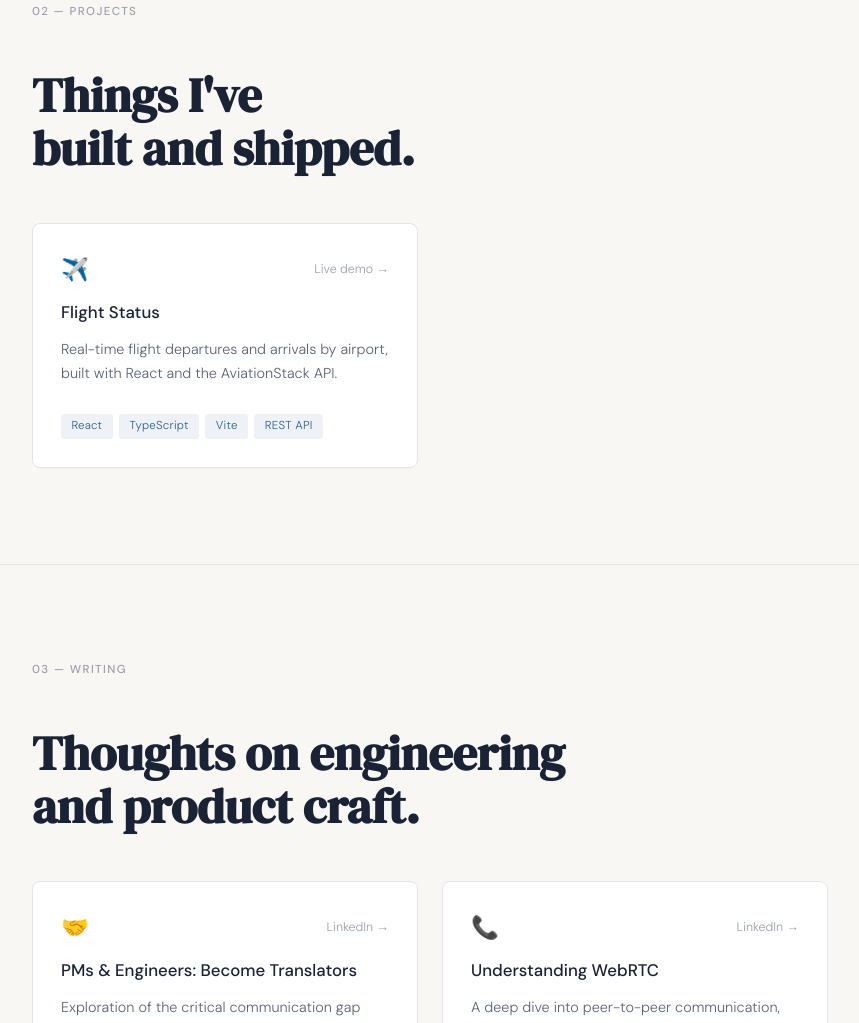
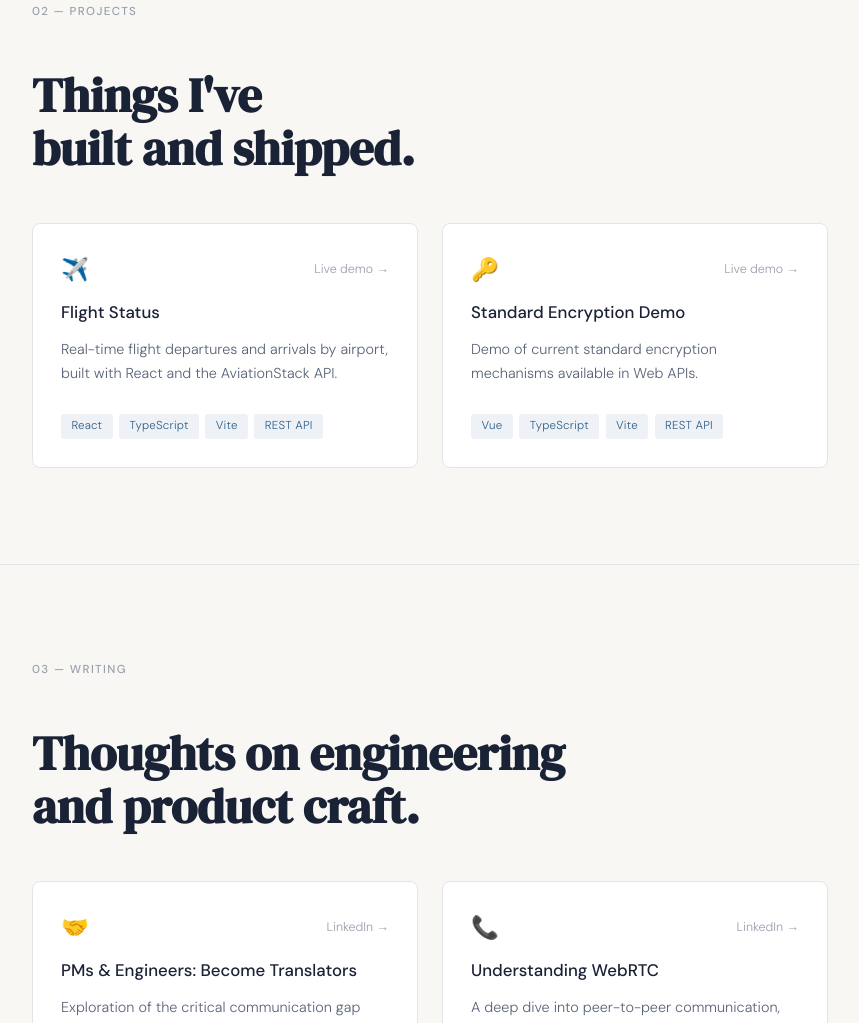
Before and after one commit to jorgeortega/jorgeortega.github.io, a plain HTML site: page index.html in a window 1280 px wide. Shown: the part 1857-2880 px from the top of the page, without its empty margins (210-1069 px from the left). Drawn offline with nearby package versions, Linux system fonts and the light colour scheme; a web font is replaced by a local one.

Commit message:
Add project standard-encryption-demo

```diff
--- a/index.html
+++ b/index.html
@@ -104,10 +104,12 @@
 
     <!-- PROJECTS -->
     <section id="projects">
+      <!-- Flight Status -->
       <div class="container">
         <p class="section-label">Projects</p>
         <h2>Things I've<br />built and shipped.</h2>
         <div class="projects-grid">
+          <!-- Flight Status -->
           <div class="project-card">
             <div class="project-card-header">
               <span class="project-icon">✈️</span>
@@ -126,6 +128,31 @@
             </p>
             <div class="timeline-tags">
               <span class="tag">React</span>
+              <span class="tag">TypeScript</span>
+              <span class="tag">Vite</span>
+              <span class="tag">REST API</span>
+            </div>
+          </div>
+
+          <!-- Standard Encryption Demo -->
+          <div class="project-card">
+            <div class="project-card-header">
+              <span class="project-icon">🔑</span>
+              <a
+                href="https://standard-encryption-demo.vercel.app/"
+                target="_blank"
+                class="project-link"
+              >
+                Live demo →
+              </a>
+            </div>
+            <h3 class="project-title">Standard Encryption Demo</h3>
+            <p class="project-desc">
+              Demo of current standard encryption mechanisms available in Web
+              APIs.
+            </p>
+            <div class="timeline-tags">
+              <span class="tag">Vue</span>
               <span class="tag">TypeScript</span>
               <span class="tag">Vite</span>
               <span class="tag">REST API</span>
```
